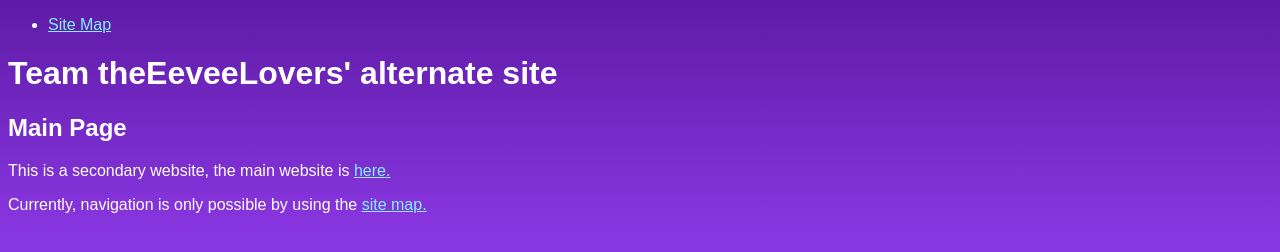
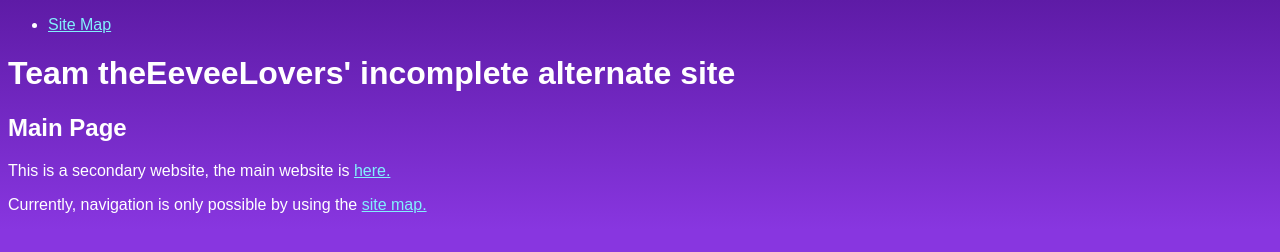
Before and after one commit to TheEeveeLovers/TheEeveeLovers.github.io, a plain HTML site: page index.html in a window 1280 px wide. Drawn offline with Linux system fonts and the light colour scheme.

Commit message:
Update index.html
Make it clear that this site is incomplete

```diff
--- a/index.html
+++ b/index.html
@@ -6,9 +6,9 @@
         <li><a href="pages/main/sitemap.html">Site Map</a></li>
       </ul>
      </nav>
-    <title>TtEL Site alt</title>
+    <title>TtEL's Alt. Site - Home</title>
     <link type="text/css" rel="stylesheet" href="styles/main.css"/>
-    <h1>Team theEeveeLovers' alternate site</h1>
+    <h1>Team theEeveeLovers' incomplete alternate site</h1>
     <h2>Main Page</h2>
     <p>This is a secondary website, the main website is <a href="https://sites.google.com/view/ttel/index"> here.</a></p>
   </head>
```
